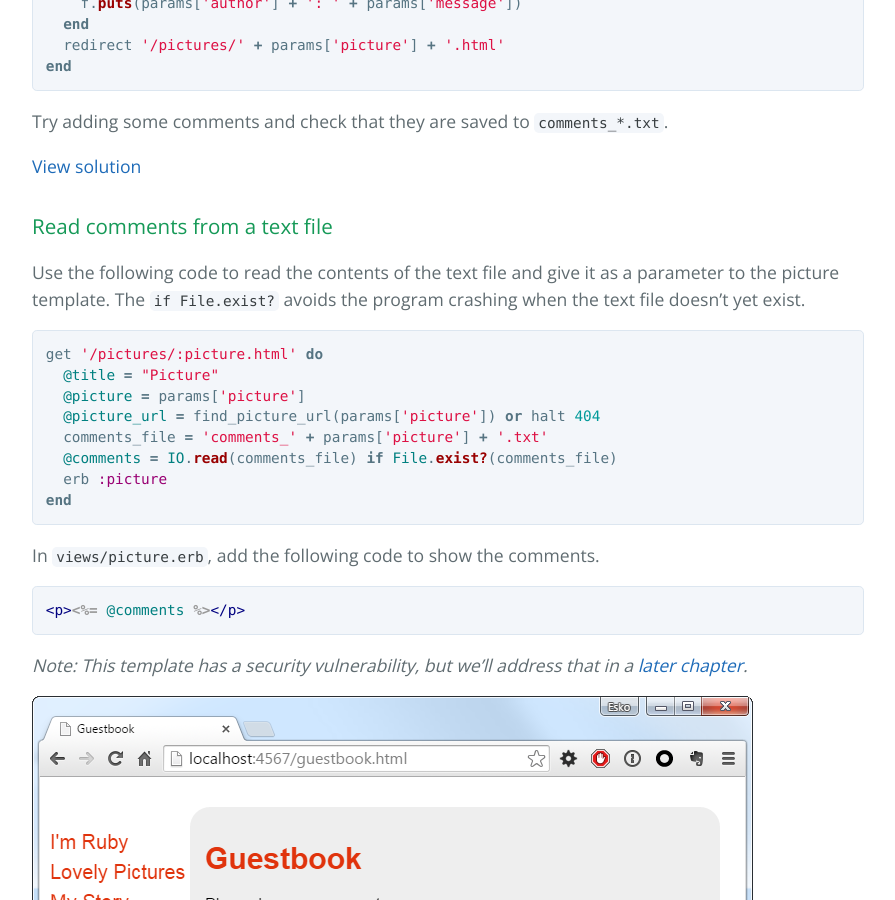
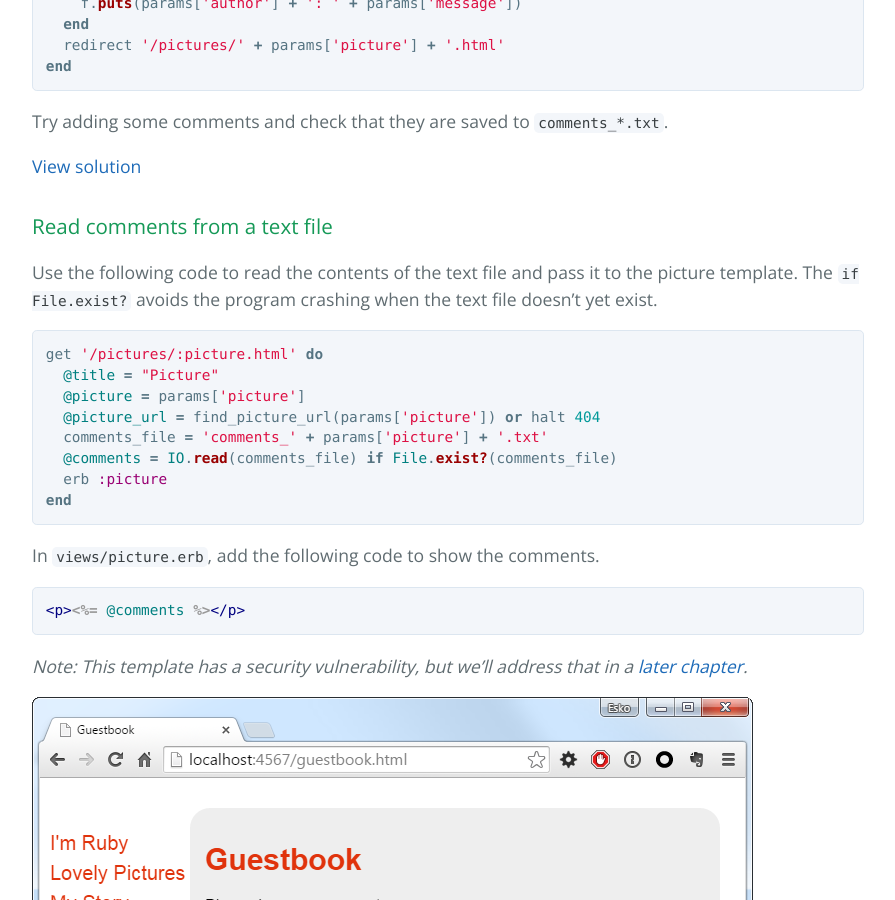
Before and after one commit to luontola/web-intro, a Jekyll site: the page built from databases.md, in a window 1280 px wide and 900 px high, scrolled down 3230 px. Shown: the whole window, without its empty margins (192-1087 px from the left). Built offline with Jekyll 4.4.1, drawn with Linux system fonts in a browser that asks for light colours; Markdown is read by kramdown in place of the engine named in the settings.

Commit message:
Avoid "parameterized"

````diff
--- a/databases.md
+++ b/databases.md
@@ -105,7 +105,7 @@ Try adding some comments and check that they are saved to `comments_*.txt`.
 
 ### Read comments from a text file
 
-Use the following code to read the contents of the text file and give it as a parameter to the picture template. The `if File.exist?` avoids the program crashing when the text file doesn't yet exist.
+Use the following code to read the contents of the text file and pass it to the picture template. The `if File.exist?` avoids the program crashing when the text file doesn't yet exist.
 
 ```ruby
 get '/pictures/:picture.html' do
````
Also changed, not shown: templates.md (+1 -1 lines).
